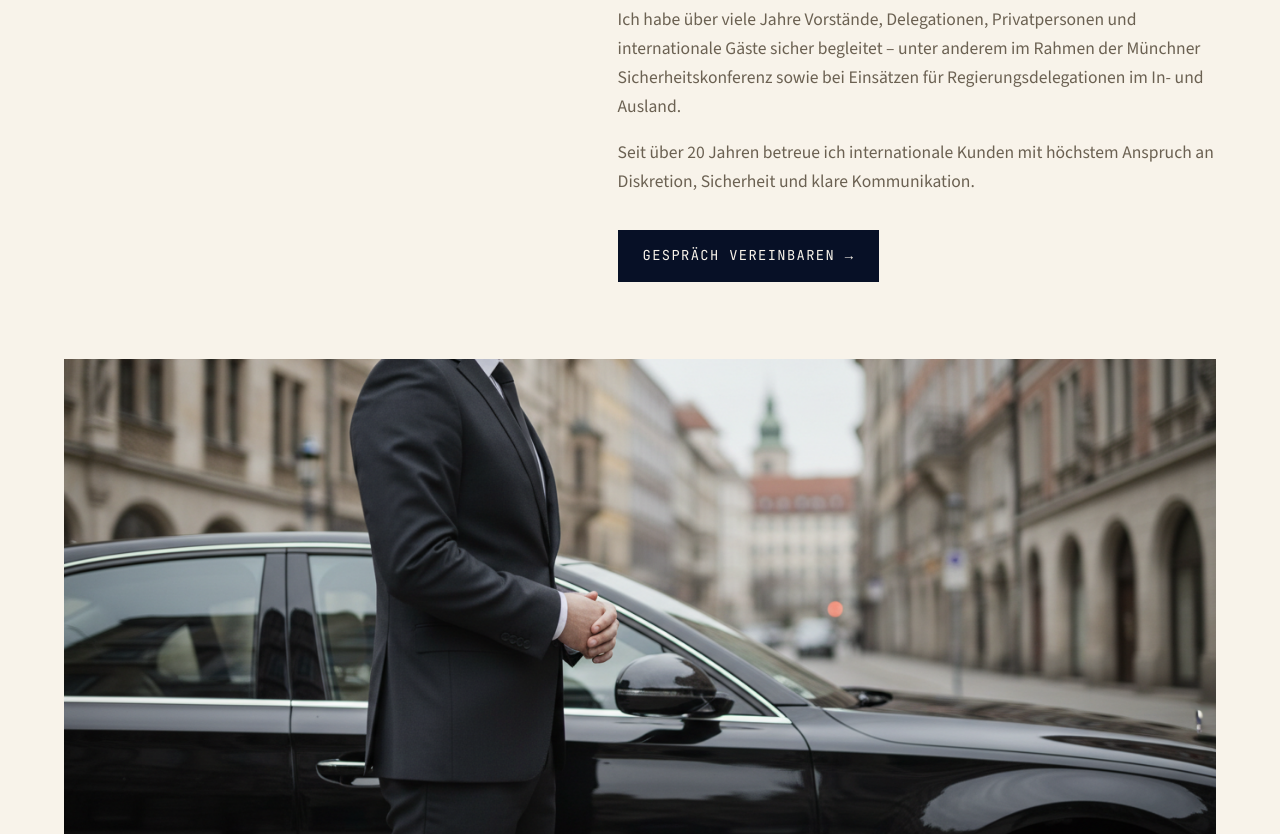
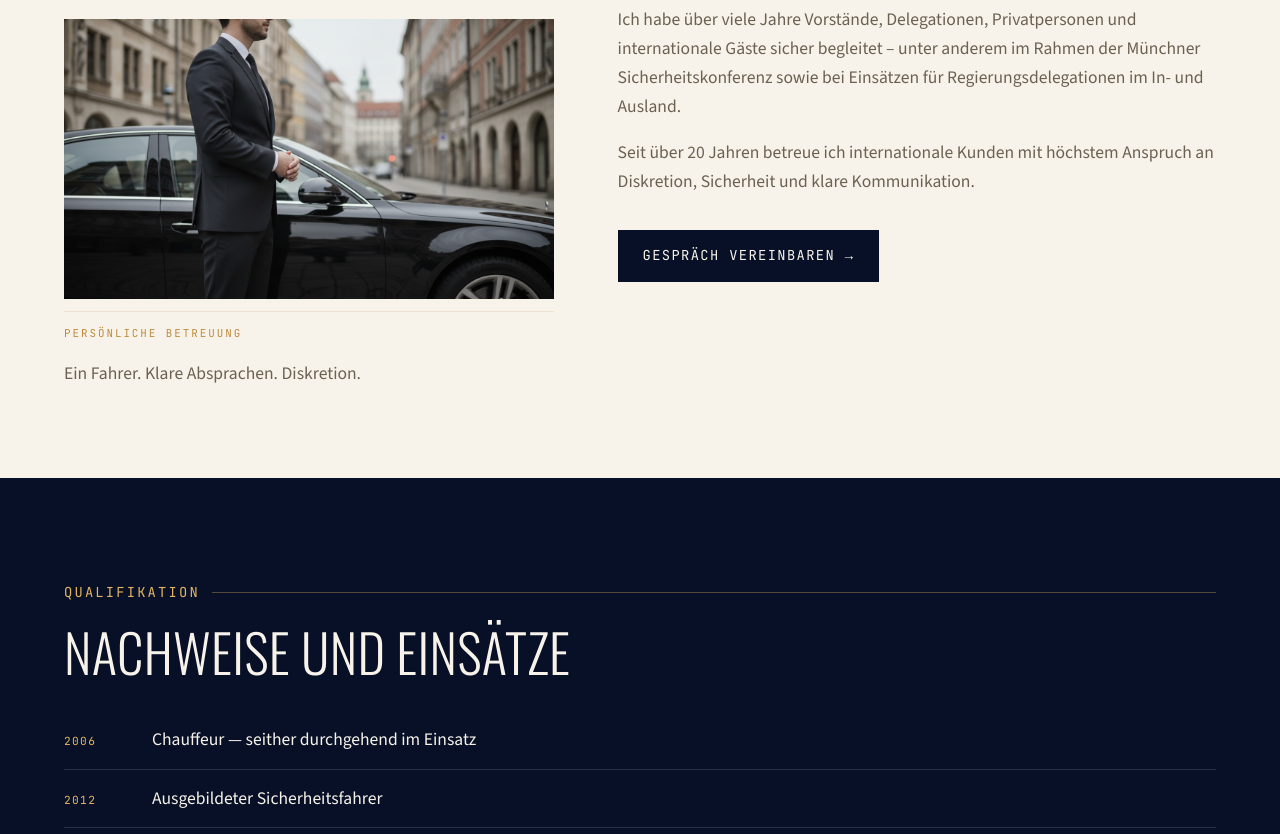
Before and after one commit to metur100/Business.Connect.Solutions, a React (Vite) app: page /fahrer in a window 1280 px wide. Shown: the part 920-1754 px from the top of the page. Built offline with nearby package versions, Linux system fonts and the light colour scheme.

Commit message:
Fix image in driver

```diff
--- a/src/pages/Driver.tsx
+++ b/src/pages/Driver.tsx
@@ -36,9 +36,8 @@ export default function Driver() {
       </section>
 
       <section className="section">
-        <div className="wrap">
-          <div className="split">
-            <div>
+        <div className="wrap split" style={{ alignItems: 'stretch' }}>
+          <div style={{ display: 'flex', flexDirection: 'column' }}>
             <p className="eyebrow">{t('driver.personEyebrow')}</p>
 
             <h2 className="h">
@@ -46,45 +45,17 @@ export default function Driver() {
               <br />
               {t('driver.personH2b')}
             </h2>
-            </div>
 
-            <Reveal>
-              <p className="lead">
-                {t('driver.lead')}
-              </p>
-
-              <p className="muted">
-                {t('driver.muted1')}
-              </p>
-
-              <p className="muted">
-                {t('driver.muted2')}
-              </p>
-
-              <Link
-                className="btn"
-                to="/kontakt"
-                style={{ marginTop: '1rem' }}
-              >
-                {t('driver.cta')}
-              </Link>
-            </Reveal>
-          </div>
-
-          <div
-            className="driver-image"
-            style={{
-              marginTop: 'clamp(2.5rem, 6vw, 5rem)',
-            }}
-          >
             <img
               src={`${import.meta.env.BASE_URL}images/bco-driver-service.png`}
               alt={t('driver.imageAlt')}
               style={{
+                flex: 1,
+                minHeight: 240,
                 width: '100%',
-                aspectRatio: '16 / 7',
                 objectFit: 'cover',
                 objectPosition: 'center',
+                marginTop: 'clamp(1.5rem, 4vw, 2.5rem)',
               }}
               loading="lazy"
             />
@@ -109,6 +80,28 @@ export default function Driver() {
               </span>
             </div>
           </div>
+
+          <Reveal>
+            <p className="lead">
+              {t('driver.lead')}
+            </p>
+
+            <p className="muted">
+              {t('driver.muted1')}
+            </p>
+
+            <p className="muted">
+              {t('driver.muted2')}
+            </p>
+
+            <Link
+              className="btn"
+              to="/kontakt"
+              style={{ marginTop: '1rem' }}
+            >
+              {t('driver.cta')}
+            </Link>
+          </Reveal>
         </div>
       </section>
 
```
Lines whose indentation alone changed are shown as unchanged.
